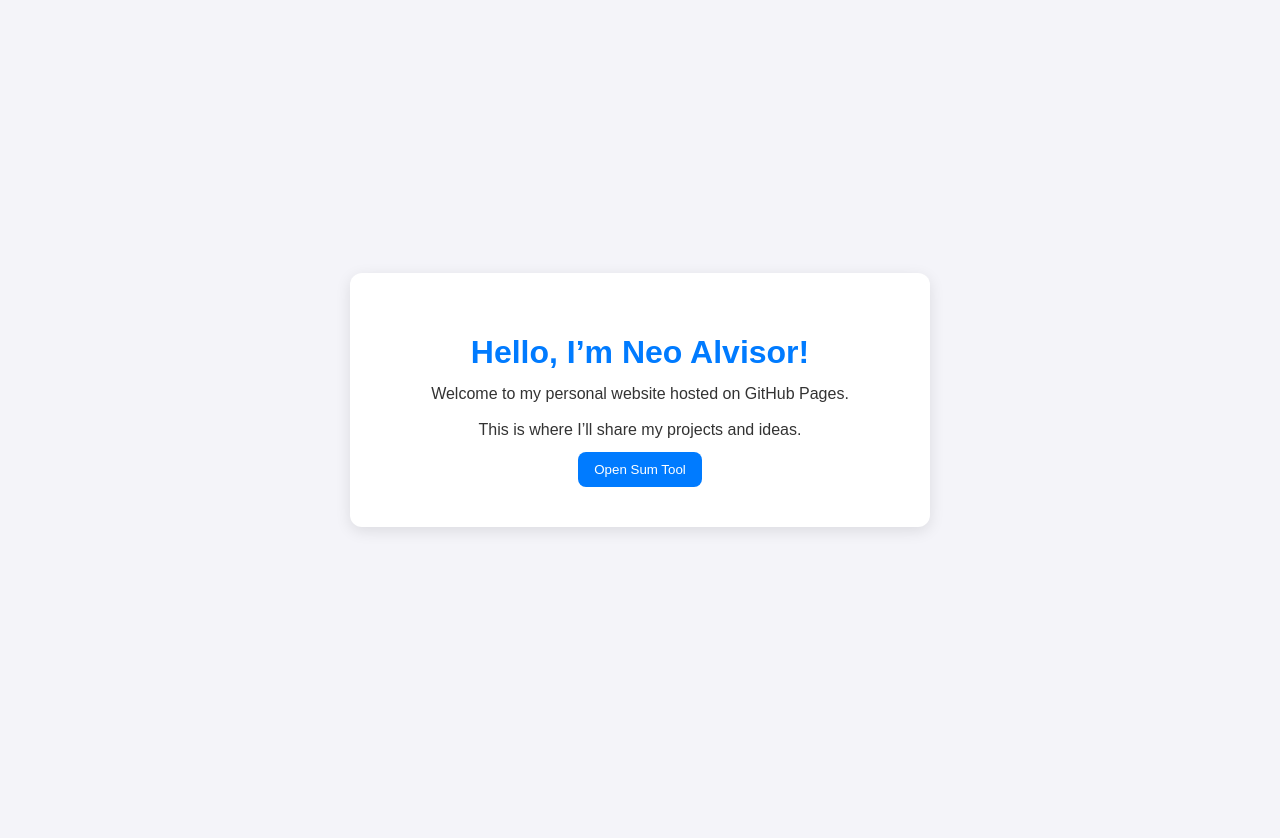
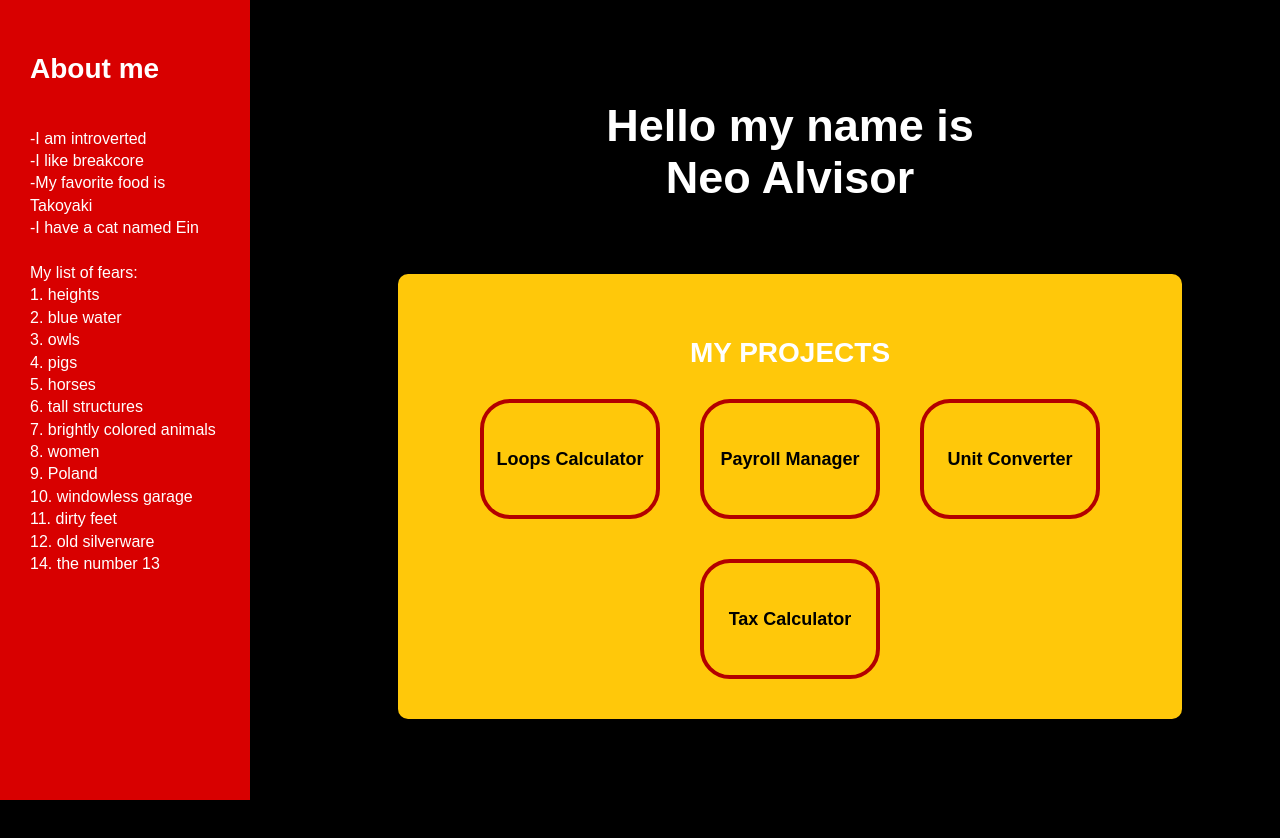
Before and after one commit to nalvisor-ship-it/nalvisor.github.io, a plain HTML site: page index.html in a window 1280 px wide. Before the commit the page ends 800 px from the top, so only its background shows below. Drawn offline with Linux system fonts and the light colour scheme.

Commit message:
Update index.html

```diff
--- a/index.html
+++ b/index.html
@@ -3,51 +3,155 @@
 <head>
 <meta charset="UTF-8">
 <meta name="viewport" content="width=device-width, initial-scale=1.0">
-    <title>Welcome to My Website</title>
+<title>Neo Alvisor – Portfolio</title>
+
 <style>
     body {
+        margin: 0;
+        background: black;
         font-family: Arial, sans-serif;
-            background-color: #f4f4f9;
-            color: #333;
-            margin: 0;
-            padding: 0;
+        color: white;
+    }
+
+    /* LEFT SIDEBAR */
+    .sidebar {
+        width: 250px;
+        height: 100vh;
+        background: #d80000;
+        padding: 30px;
+        box-sizing: border-box;
+        position: fixed;
+        left: 0;
+        top: 0;
+    }
+
+    .sidebar h2 {
+        font-size: 28px;
+        margin-bottom: 20px;
+    }
+
+    .sidebar p {
+        font-size: 16px;
+        line-height: 1.4;
+        white-space: pre-line;
+    }
+
+    /* MAIN SECTION */
+    .main {
+        margin-left: 300px;
+        padding: 50px;
+        text-align: center;
+    }
+
+    .main h1 {
+        font-size: 45px;
+        margin-top: 50px;
+        font-weight: bold;
+    }
+
+    /* PROJECTS BOX */
+    .projects-box {
+        background: #ffc80a;
+        margin: 70px auto;
+        width: 80%;
+        padding: 40px;
+        border-radius: 10px;
+        color: black;
+    }
+
+    .projects-box h2 {
+        color: white;
+        font-size: 28px;
+        margin-bottom: 30px;
+    }
+
+    /* BUTTONS */
+    .project-buttons {
         display: flex;
         justify-content: center;
-            align-items: center;
-            height: 100vh;
+        gap: 40px;
+        flex-wrap: wrap;
     }
 
-        .container {
-            background: white;
-            padding: 40px;
-            border-radius: 12px;
-            width: 80%;
-            max-width: 500px;
-            text-align: center;
-            box-shadow: 0 4px 15px rgba(0,0,0,0.1);
+    .project-buttons button {
+        width: 180px;
+        height: 120px;
+        font-size: 18px;
+        border: 4px solid #b30000;
+        border-radius: 30px;
+        background: transparent;
+        cursor: pointer;
+        font-weight: bold;
+        color: black;
+        transition: 0.2s;
     }
 
-        h1 {
-            color: #007bff;
-            margin-bottom: 10px;
+    .project-buttons button:hover {
+        background: #ffdf5d;
     }
 
-        p {
-            margin: 10px 0;
-            line-height: 1.6;
-        }
 </style>
 </head>
+
 <body>
-    <div class="container">
-        <h1>Hello, I’m Neo Alvisor!</h1>
-        <p>Welcome to my personal website hosted on GitHub Pages.</p>
-        <p>This is where I’ll share my projects and ideas.</p>
-        <a href="sum.html">
-  <button style="padding:10px 16px; border-radius:8px; border:none; background:#007bff; color:#fff; cursor:pointer;">
-    Open Sum Tool
+
+<!-- LEFT SIDEBAR -->
+<div class="sidebar">
+    <h2>About me</h2>
+    <p>
+-I am introverted
+-I like breakcore
+-My favorite food is Takoyaki
+-I have a cat named Ein
+
+My list of fears:
+1. heights
+2. blue water
+3. owls
+4. pigs
+5. horses
+6. tall structures
+7. brightly colored animals
+8. women
+9. Poland
+10. windowless garage
+11. dirty feet
+12. old silverware
+14. the number 13
+    </p>
+</div>
+
+<!-- MAIN SECTION -->
+<div class="main">
+    <h1>Hello my name is<br>Neo Alvisor</h1>
+
+    <!-- PROJECTS SECTION -->
+    <div class="projects-box">
+        <h2>MY PROJECTS</h2>
+
+        <div class="project-buttons">
+            <!-- Loops -->
+            <button onclick="window.location.href='loops.html'">
+                Loops Calculator
             </button>
-</a>
+
+            <!-- Payroll -->
+            <button onclick="window.location.href='payroll.html'">
+                Payroll Manager
+            </button>
+
+            <!-- Unit Converter -->
+            <button onclick="window.location.href='unitconverter.html'">
+                Unit Converter
+            </button>
+
+            <!-- Tax -->
+            <button onclick="window.location.href='tax.html'">
+                Tax Calculator
+            </button>
         </div>
+    </div>
+</div>
+
 </body>
 </html>
```
Lines whose indentation alone changed are shown as unchanged.
